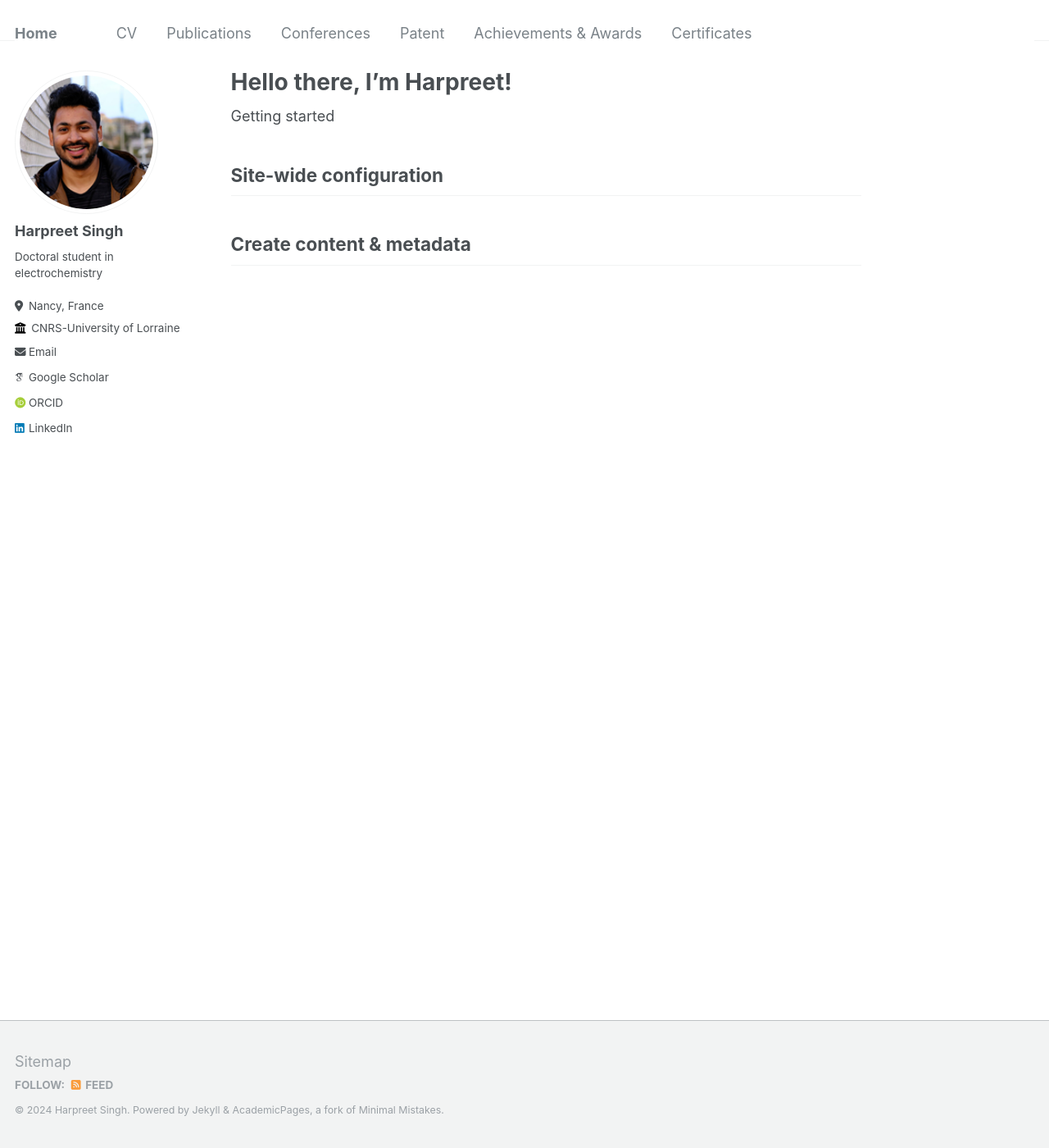
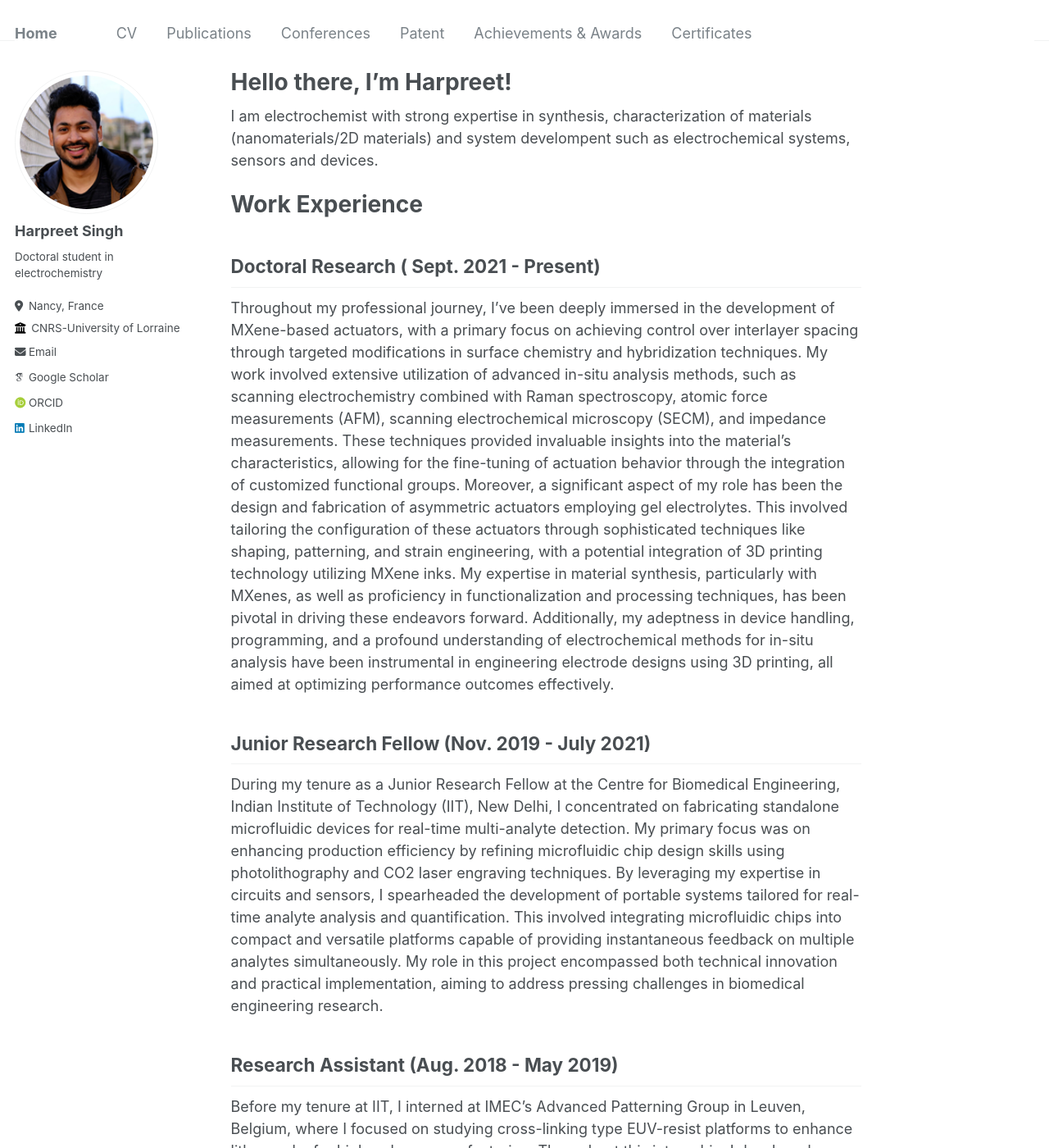
Before and after one commit to Harpr33t-Singh/Harpr33t-Singh.github.io, a Jekyll site: the page built from _pages/about.md, in a window 1280 px wide and 1400 px high. Shown: the whole window at 82% size. Built offline with Jekyll 4.4.1, drawn with Linux system fonts in a browser that asks for light colours; some web fonts are replaced; some of the changed text lies outside the part shown.

Commit message:
Update about.md

```diff
--- a/_pages/about.md
+++ b/_pages/about.md
@@ -8,8 +8,29 @@ redirect_from:
   - /about.html
 ---
 
-Getting started
+I am electrochemist with strong expertise in synthesis, characterization of materials (nanomaterials/2D materials) and system develompent such as electrochemical systems, sensors and devices.
 
+# Work Experience
+## Doctoral Research ( Sept. 2021 - Present)
+Throughout my professional journey, I've been deeply immersed in the development of MXene-based actuators, with a primary focus on achieving control over interlayer spacing through targeted modifications in surface chemistry and hybridization techniques. My work involved extensive utilization of advanced in-situ analysis methods, such as scanning electrochemistry combined with Raman spectroscopy, atomic force measurements (AFM), scanning electrochemical microscopy (SECM), and impedance measurements. These techniques provided invaluable insights into the material's characteristics, allowing for the fine-tuning of actuation behavior through the integration of customized functional groups. Moreover, a significant aspect of my role has been the design and fabrication of asymmetric actuators employing gel electrolytes. This involved tailoring the configuration of these actuators through sophisticated techniques like shaping, patterning, and strain engineering, with a potential integration of 3D printing technology utilizing MXene inks.
+My expertise in material synthesis, particularly with MXenes, as well as proficiency in functionalization and processing techniques, has been pivotal in driving these endeavors forward. Additionally, my adeptness in device handling, programming, and a profound understanding of electrochemical methods for in-situ analysis have been instrumental in engineering electrode designs using 3D printing, all aimed at optimizing performance outcomes effectively.
+
+## Junior Research Fellow (Nov. 2019 - July 2021)
+
+During my tenure as a Junior Research Fellow at the Centre for Biomedical Engineering, Indian Institute of Technology (IIT), New Delhi, I concentrated on fabricating standalone microfluidic devices for real-time multi-analyte detection. My primary focus was on enhancing production efficiency by refining microfluidic chip design skills using photolithography and CO2 laser engraving techniques.
+By leveraging my expertise in circuits and sensors, I spearheaded the development of portable systems tailored for real-time analyte analysis and quantification. This involved integrating microfluidic chips into compact and versatile platforms capable of providing instantaneous feedback on multiple analytes simultaneously. My role in this project encompassed both technical innovation and practical implementation, aiming to address pressing challenges in biomedical engineering research.
+
+## Research Assistant (Aug. 2018 - May 2019)
+
+Before my tenure at IIT, I interned at IMEC's Advanced Patterning Group in Leuven, Belgium, where I focused on studying cross-linking type EUV-resist platforms to enhance lithography for high-volume manufacturing. Throughout this internship, I developed proficiency in handling thin films and conducting analyses using spectroscopy and chromatography techniques. These skills contributed to ongoing efforts to refine EUV lithography processes, aiming to advance semiconductor manufacturing capabilities.
+
+## Master Thesis
+
+In my master's thesis, I investigated the catalytic potential of MoSe2/WSe2 heterostructures for the Hydrogen Evolution Reaction (HER). This involved hands-on experience with material handling and wet chemistry techniques, coupled with analytical and electrochemical analysis methods. Through synthesizing and characterizing these heterostructures, I gained insights into their catalytic activity for HER. This research contributes to the broader understanding of transition metal dichalcogenide-based catalysts and holds promise for advancing sustainable energy technologies by providing efficient solutions for hydrogen evolution.
+
+## Bachelor Thesis
+
+Throughout my bachelor's thesis project, I acquired skills in managing data acquisition systems and constructing predictive models aimed at early forecasting of crop disease severity. This initiative serves to assist farmers in optimizing pesticide usage for more efficient pest control measures.
 
 Site-wide configuration
 ------
```
